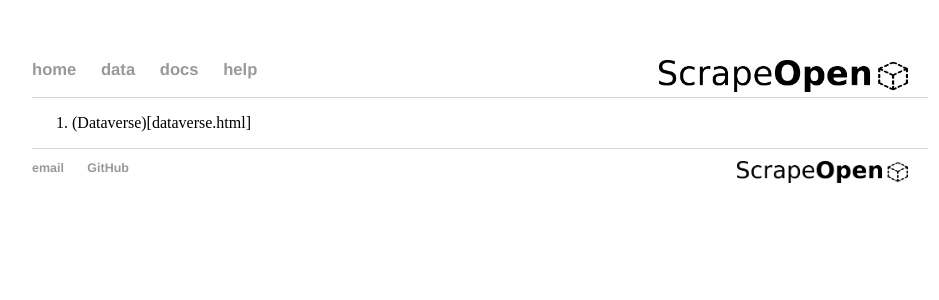
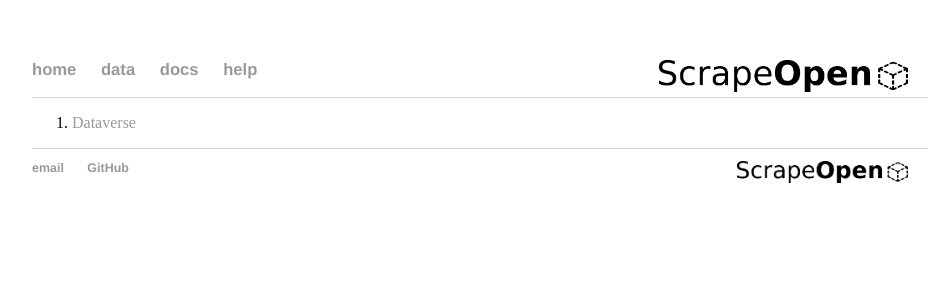
Before and after one commit to ScrapeOpen/ScrapeOpen, a Jekyll site: the page built from docs/index.md, in a window 1280 px wide. Shown: the top 300 px of the page, without its empty margins (160-1099 px from the left). Built offline with Jekyll 4.4.1, drawn with Linux system fonts in a browser that asks for light colours.

Commit message:
Minor edits

```diff
--- a/docs/index.md
+++ b/docs/index.md
@@ -3,4 +3,4 @@ layout: default
 title: Documentation
 ---
 
-1. (Dataverse)[dataverse.html]
+1. [Dataverse](dataverse.html)
```
